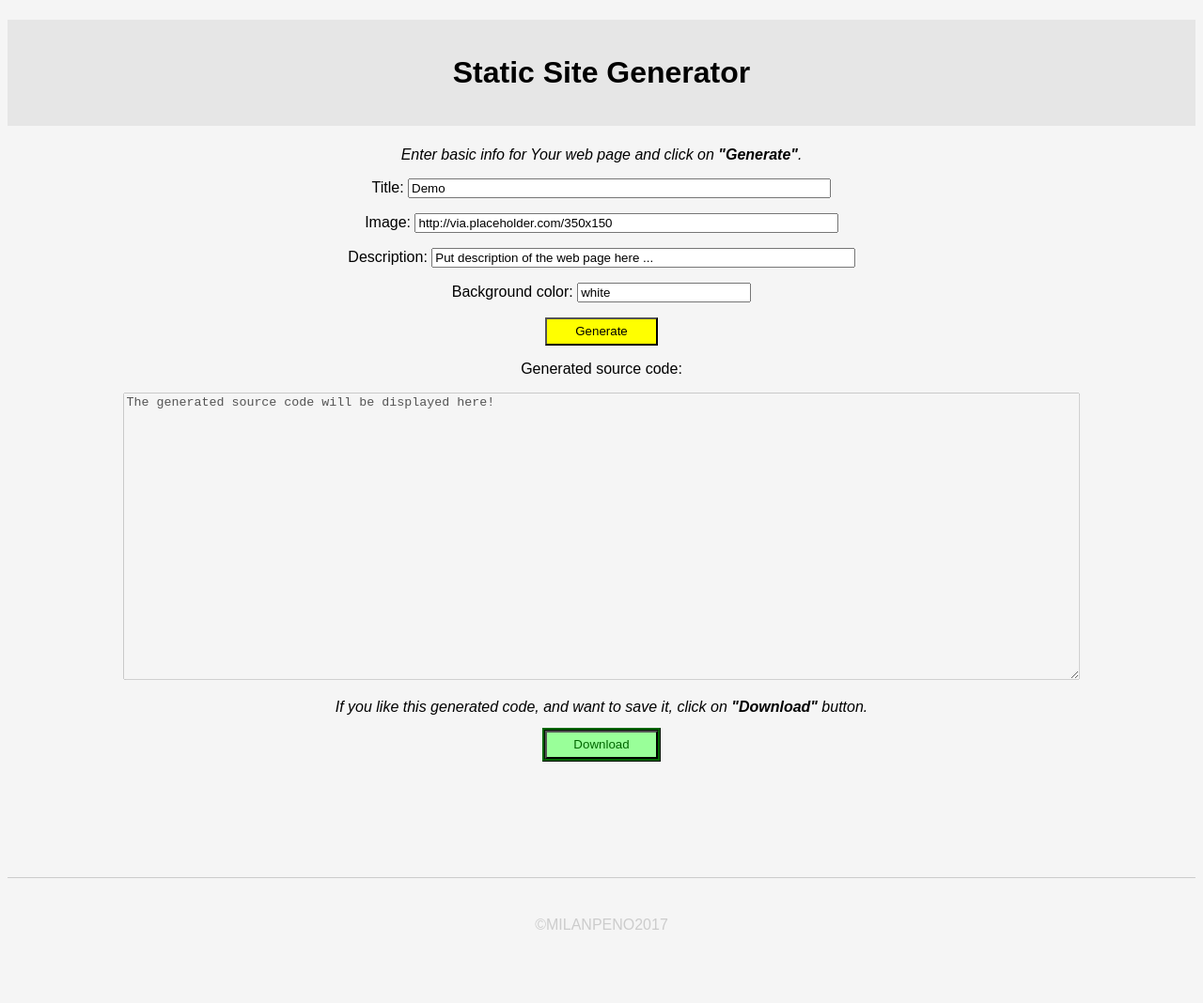
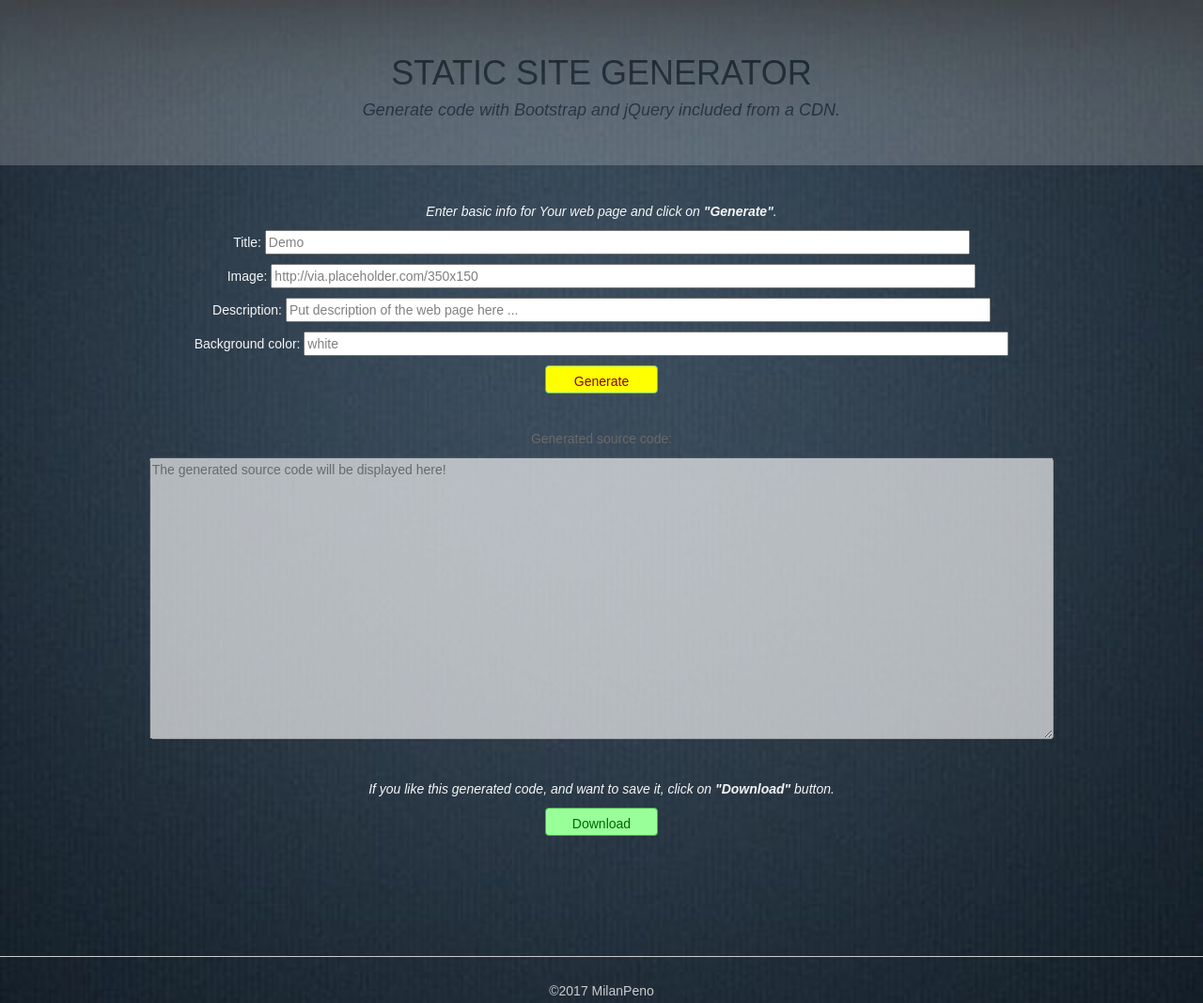
Before and after one commit to penomilan/Generator, a plain HTML site: page index.html in a window 1280 px wide. Shown: the top 1068 px of the page at 94% size. Before the commit the page ends 1010 px from the top, so only its background shows below. Drawn offline with nearby package versions, Linux system fonts and the light colour scheme.

Commit message:
css edited

```diff
--- a/css/generator.css
+++ b/css/generator.css
@@ -1,17 +1,18 @@
 body {
 	font-family: sans-serif;
-	background-color: whitesmoke;
+	background-image: url("../img/generator.jpg");
 	text-align: center;
-}
-h1 {
-	background-color: #e6e6e6;
-	padding: 3%;
+    background-repeat: no-repeat;
+    background-size: cover;
 }
 #inputs {
-
+	text-align: center;
+    padding-top: 3%;
+    color: whitesmoke;
 }
 #download {
 	padding-bottom: 10%;
+    color: whitesmoke;
 }
 #btndownload {
 	background-color: #99ff99;
@@ -19,12 +20,12 @@ h1 {
 	text-decoration: blink;
 	width: 120px;
 	height: 30px;
-	outline-style: ridge;
 }
 #btngen {
 	background-color: #ffff00;
 	width: 120px;
 	height: 30px;
+    color: darkred;
 }
 footer {
 	color: #cccccc;
@@ -36,3 +37,16 @@ footer {
 	width: 100%;
 
 }
+#header {
+background-color: white;
+	padding: 3%;
+    opacity: 0.2;
+    color: black;
+}
+#code {
+    padding: 3%;
+    color: dimgrey;
+}
+input {
+    color:  grey;
+}
--- a/index.html
+++ b/index.html
@@ -3,38 +3,47 @@
 
 <head>
     <title>SSG</title>
+    <meta charset="utf-8">
+    <meta name="viewport" content="width=device-width, initial-scale=1">
+    <link rel="stylesheet" href="https://maxcdn.bootstrapcdn.com/bootstrap/3.3.7/css/bootstrap.min.css">
+    <script src="https://ajax.googleapis.com/ajax/libs/jquery/3.2.0/jquery.min.js"></script>
+    <script src="https://maxcdn.bootstrapcdn.com/bootstrap/3.3.7/js/bootstrap.min.js"></script>
+
     <link rel="stylesheet" type="text/css" href="css/generator.css">
 </head>
 
 <body>
-    <h1>Static Site Generator</h1>
-    <div id="inputs">
+    <div class="container-fluid" id="header">
+    <h1>STATIC SITE GENERATOR</h1>
+        <h4><i>Generate code with Bootstrap and jQuery included from a CDN.</i></h4>
+    </div>
+    <div class="container-fluid" id="inputs">
     <p><i>Enter basic info for Your web page and click on <strong>"Generate"</strong>.</i></p>
     <p>Title:
-        <input type="text" id="inputTitle" style="width: 35%;" value="Demo" />
+        <input type="text" id="inputTitle" style="width: 60%;" value="Demo" />
     </p>
     <p>Image:
-        <input type="text" id="inputImage" style="width: 35%;" value="http://via.placeholder.com/350x150" />
+        <input type="text" id="inputImage" style="width: 60%;" value="http://via.placeholder.com/350x150" />
     </p>
     <p>Description:
-        <input type="text" id="inputDescription" style="width: 35%;" value="Put description of the web page here ..." />
+        <input type="text" id="inputDescription" style="width: 60%;" value="Put description of the web page here ..." />
     </p>
     <p>Background color:
-        <input type="text" id="color" value="white">
+        <input type="text" id="color" value="white" style="width:60%">
     </p>
-    <button id="btngen" onclick="generate()">Generate</button>
+    <button type="button" class="btn btn-info" id="btngen" onclick="generate()">Generate</button>
 </div>
-    <div>
+    <div class="container-fluid" id="code">
         <p>Generated source code:</p>
         <textarea style="width: 80%; height: 300px;" id="result" disabled>The generated source code will be displayed here!</textarea>
     </div>
-    <div id="download">
+    <div class="container-fluid" id="download">
         <p><i>If you like this generated code, and want to save it, click on <strong>"Download"</strong> button.</i></p>
-    <button id="btndownload" onclick="download()">Download</button>
+    <button type="button" class="btn btn-success" id="btndownload" onclick="download()">Download</button>
 </div>
 <div id="separator"></div>
 <footer>
-    <p>&copy;MILANPENO2017</p>
+    <p>&copy;2017 MilanPeno</p>
 </footer>
     <script type="text/javascript" src="js/generator.js"></script>
 </body>
--- a/js/generator.js
+++ b/js/generator.js
@@ -27,13 +27,18 @@ const inputTitle = document.getElementById("inputTitle");
         <html>
           <head>
             <title>$TITLE$</title>
-            <style>
+            <meta charset="utf-8">
+            <meta name="viewport" content="width=device-width, initial-scale=1">
+            <link rel="stylesheet" href="https://maxcdn.bootstrapcdn.com/bootstrap/3.3.7/css/bootstrap.min.css">
+            <script src="https://ajax.googleapis.com/ajax/libs/jquery/3.2.0/jquery.min.js"></script>
+            <script src="https://maxcdn.bootstrapcdn.com/bootstrap/3.3.7/js/bootstrap.min.js"></script>
+         <style>
             body {background-color: $COLOR$;}
             p { text-align: center;}
             h1 { text-align: center;}
             img { display: block; margin: auto; }
-            </style>
-          </head>
+         </style>
+         </head>
         <body>
           <div>
             <h1>$HEADING$</h1>
```
Also changed, not shown: img/generator.jpg (added).
